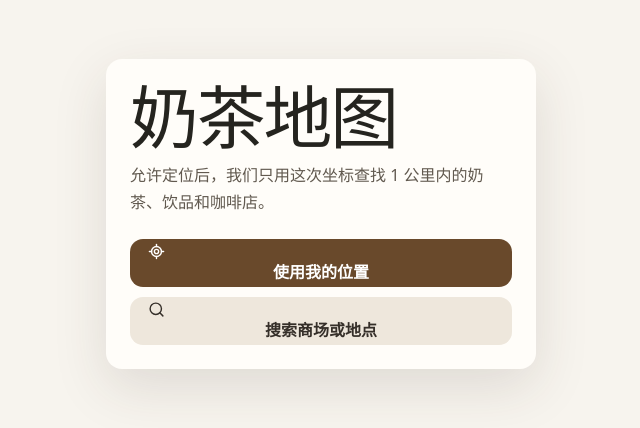
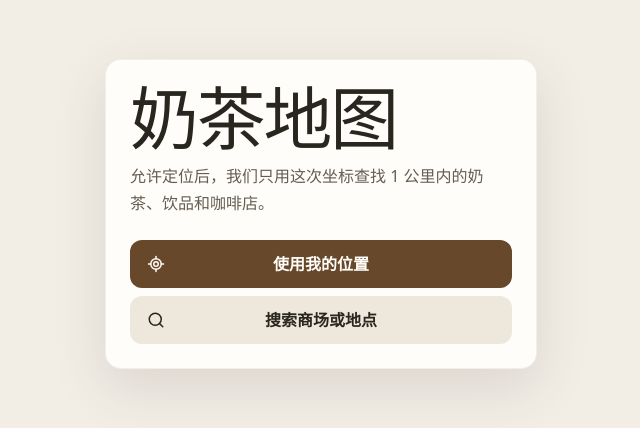
Before and after one commit to Eric-Miao/NaichaMap, a Next.js app: page / in a window 1280 px wide. Shown: the part 186-614 px from the top of the page, without its empty margins (319-959 px from the left). Built offline with nearby package versions, Linux system fonts and the light colour scheme; no server answers.

Commit message:
style(entry): align location and search controls

```diff
--- a/src/app/globals.css
+++ b/src/app/globals.css
@@ -2,8 +2,29 @@
 
 :root {
   color-scheme: light;
-  background: #f7f4ee;
-  color: #25241f;
+  --color-canvas: #f2eee6;
+  --color-surface: #fffdf9;
+  --color-surface-soft: #eee7dc;
+  --color-text: #29251f;
+  --color-muted: #655d53;
+  --color-border: #d4cabd;
+  --color-action: #68482a;
+  --color-action-text: #fffdf9;
+  --color-focus: #31766b;
+  --color-tea: #3f7b68;
+  --color-coffee: #765239;
+  --color-beverage: #c66b3d;
+  --radius-surface: 16px;
+  --radius-control: 12px;
+  --control-height: 48px;
+  --content-rail: 16px;
+  --space-1: 4px;
+  --space-2: 8px;
+  --space-3: 12px;
+  --space-4: 16px;
+  --space-6: 24px;
+  background: var(--color-canvas);
+  color: var(--color-text);
   font-family: ui-sans-serif, system-ui, -apple-system, BlinkMacSystemFont, "Segoe UI", sans-serif;
 }
 
@@ -19,41 +40,6 @@ body {
 
 body {
   min-height: 100svh;
+  background: var(--color-canvas);
+  color: var(--color-text);
 }
-
-.app-shell {
-  display: grid;
-  min-height: 100svh;
-  place-items: center;
-  padding: max(24px, env(safe-area-inset-top)) 20px max(24px, env(safe-area-inset-bottom));
-}
-
-.intro-card {
-  width: min(100%, 420px);
-  border: 1px solid rgb(37 36 31 / 10%);
-  border-radius: 24px;
-  background: rgb(255 255 255 / 78%);
-  padding: 28px;
-  box-shadow: 0 20px 60px rgb(37 36 31 / 8%);
-}
-
-.intro-card h1 {
-  margin: 8px 0 12px;
-  font-size: clamp(2rem, 12vw, 4rem);
-  letter-spacing: -0.06em;
-  line-height: 0.96;
-}
-
-.intro-card p {
-  margin: 0;
-  color: #6e6a5f;
-  line-height: 1.6;
-}
-
-.intro-card .eyebrow {
-  color: #a1492f;
-  font-size: 0.75rem;
-  font-weight: 700;
-  letter-spacing: 0.12em;
-  text-transform: uppercase;
-}
--- a/src/components/experience.module.css
+++ b/src/components/experience.module.css
@@ -1,35 +1,39 @@
-.page { min-height:100svh; background:#eee8dd; color:#29251f; }
-.centered { display:grid; min-height:100svh; place-items:center; padding:max(24px,env(safe-area-inset-top)) 20px max(24px,env(safe-area-inset-bottom)); }
-.panel,.statusCard { width:min(100%,430px); border-radius:16px; background:#fffdf9; padding:24px; box-shadow:0 18px 54px rgb(61 49 37 / 13%); }
+.page { min-height:100svh; background:var(--color-canvas); color:var(--color-text); }
+.centered { display:grid; min-height:100svh; place-items:center; padding:max(var(--space-6),env(safe-area-inset-top)) var(--content-rail) max(var(--space-6),env(safe-area-inset-bottom)); }
+.panel,.statusCard { width:min(100%,432px); border:1px solid rgb(74 59 44 / 7%); border-radius:var(--radius-surface); background:var(--color-surface); padding:var(--space-6); box-shadow:0 18px 54px rgb(61 49 37 / 13%); }
 .panel h1,.panel h2,.statusCard h2 { margin:0; letter-spacing:-.03em; }
 .panel h1 { font-size:clamp(2.4rem,12vw,4.3rem); line-height:.98; }
 .panel h2,.statusCard h2 { font-size:1.3rem; }
-.panel p,.statusCard p { margin:12px 0 0; color:#61594f; line-height:1.65; }
+.panel p,.statusCard p { margin:var(--space-3) 0 0; color:var(--color-muted); line-height:1.65; }
 .statusCard { text-align:center; }
-.actions { display:grid; gap:10px; margin-top:24px; }
-.primary,.secondary,.textButton { min-height:48px; border:0; border-radius:13px; cursor:pointer; font:inherit; font-weight:800; }
-.primary { background:#69492b; color:#fff; padding:0 18px; }
-.secondary { background:#eee7dc; color:#352f29; padding:0 18px; }
-.textButton { background:transparent; color:#69492b; padding:0 10px; }
-.primary svg,.secondary svg { margin-right:7px; vertical-align:-3px; }
-.searchForm { display:grid; grid-template-columns:minmax(0,1fr) auto; gap:8px; margin-top:18px; }
-.input,.textarea,.select { width:100%; min-height:48px; border:1px solid #cfc5b8; border-radius:12px; background:#fff; color:#29251f; padding:11px 13px; font:inherit; }
+.actions { display:grid; gap:var(--space-2); margin-top:var(--space-6); }
+.primary,.secondary,.textButton { min-height:var(--control-height); border:0; border-radius:var(--radius-control); cursor:pointer; font:inherit; font-weight:800; }
+.primary,.secondary { display:inline-grid; place-items:center; padding:0 var(--space-4); }
+.primary { background:var(--color-action); color:var(--color-action-text); }
+.secondary { background:var(--color-surface-soft); color:var(--color-text); }
+.textButton { background:transparent; color:var(--color-action); padding:0 10px; }
+.actionControl { grid-template-columns:20px minmax(0,1fr) 20px; column-gap:var(--space-2); width:100%; }
+.actionIcon,.actionSpacer { display:grid; width:20px; height:20px; place-items:center; }
+.actionLabel { min-width:0; text-align:center; }
+.primary:disabled,.secondary:disabled,.textButton:disabled { cursor:not-allowed; opacity:.55; }
+.searchForm { display:grid; grid-template-columns:minmax(0,1fr) auto; gap:var(--space-2); margin-top:18px; }
+.input,.textarea,.select { width:100%; min-height:var(--control-height); border:1px solid var(--color-border); border-radius:var(--radius-control); background:#fff; color:var(--color-text); padding:11px 13px; font:inherit; }
 .textarea { min-height:112px; resize:vertical; }
-.searchResults { display:grid; gap:8px; margin-top:12px; }
-.result { min-height:56px; border:0; border-radius:13px; background:#f2ece2; color:#29251f; padding:12px 14px; cursor:pointer; font:inherit; text-align:left; }
+.searchResults { display:grid; gap:var(--space-2); margin-top:var(--space-3); }
+.result { min-height:56px; border:0; border-radius:var(--radius-control); background:#f2ece2; color:var(--color-text); padding:var(--space-3) 14px; cursor:pointer; font:inherit; text-align:left; }
 .result strong,.result span { display:block; }
-.result span { margin-top:3px; color:#675e54; font-size:.76rem; }
-.skeleton { height:14px; margin:12px 0; overflow:hidden; border-radius:999px; background:#e8e0d5; }
+.result span { margin-top:3px; color:var(--color-muted); font-size:.76rem; }
+.skeleton { height:14px; margin:var(--space-3) 0; overflow:hidden; border-radius:999px; background:#e8e0d5; }
 .skeleton::after { display:block; width:45%; height:100%; background:linear-gradient(90deg,transparent,rgb(255 255 255 / 75%),transparent); content:""; animation:skeleton 1.4s infinite; }
-.staleBanner { position:fixed; z-index:8; top:max(12px,env(safe-area-inset-top)); right:12px; left:12px; max-width:480px; margin:auto; border-radius:14px; background:#fff4d8; color:#5a431c; padding:12px 16px; box-shadow:0 10px 30px rgb(69 50 24 / 15%); font-size:.78rem; line-height:1.45; }
-.feedbackButton { position:fixed; z-index:7; top:max(82px,calc(env(safe-area-inset-top) + 62px)); right:14px; min-height:44px; border:0; border-radius:999px; background:#fffdf9; color:#40372e; padding:0 14px; box-shadow:0 8px 22px rgb(55 43 31 / 16%); cursor:pointer; font:inherit; font-size:.76rem; font-weight:800; }
-.dialogBackdrop { position:fixed; z-index:30; inset:0; display:grid; place-items:end center; background:rgb(41 37 31 / 44%); padding:16px 16px max(16px,env(safe-area-inset-bottom)); }
-.dialog { width:min(100%,500px); max-height:88svh; overflow-y:auto; border-radius:16px; background:#fffdf9; padding:20px; box-shadow:0 24px 70px rgb(31 26 21 / 30%); }
-.dialogHeader { display:flex; align-items:center; justify-content:space-between; gap:16px; }
+.staleBanner { position:fixed; z-index:8; top:max(var(--space-3),env(safe-area-inset-top)); right:var(--space-3); left:var(--space-3); max-width:480px; margin:auto; border-radius:var(--radius-control); background:#fff4d8; color:#5a431c; padding:var(--space-3) var(--space-4); box-shadow:0 10px 30px rgb(69 50 24 / 15%); font-size:.78rem; line-height:1.45; }
+.feedbackButton { position:fixed; z-index:7; top:max(82px,calc(env(safe-area-inset-top) + 62px)); right:14px; min-height:44px; border:0; border-radius:999px; background:var(--color-surface); color:#40372e; padding:0 14px; box-shadow:0 8px 22px rgb(55 43 31 / 16%); cursor:pointer; font:inherit; font-size:.76rem; font-weight:800; }
+.dialogBackdrop { position:fixed; z-index:30; inset:0; display:grid; place-items:end center; background:rgb(41 37 31 / 44%); padding:var(--space-4) var(--space-4) max(var(--space-4),env(safe-area-inset-bottom)); }
+.dialog { width:min(100%,500px); max-height:88svh; overflow-y:auto; border-radius:var(--radius-surface); background:var(--color-surface); padding:20px; box-shadow:0 24px 70px rgb(31 26 21 / 30%); }
+.dialogHeader { display:flex; align-items:center; justify-content:space-between; gap:var(--space-4); }
 .dialogHeader h2 { margin:0; font-size:1.2rem; }
-.closeButton { min-width:44px; min-height:44px; border:0; border-radius:50%; background:#eee7dc; color:#29251f; cursor:pointer; font:inherit; }
+.closeButton { min-width:44px; min-height:44px; border:0; border-radius:50%; background:var(--color-surface-soft); color:var(--color-text); cursor:pointer; font:inherit; }
 .field { display:grid; gap:7px; margin-top:14px; color:#4c443b; font-size:.8rem; font-weight:750; }
-.formMessage { margin:12px 0 0; border-radius:12px; background:#eee7dc; color:#4e4235; padding:12px 14px; font-size:.8rem; }
-.primary:focus-visible,.secondary:focus-visible,.textButton:focus-visible,.result:focus-visible,.input:focus-visible,.textarea:focus-visible,.select:focus-visible,.feedbackButton:focus-visible,.closeButton:focus-visible { outline:3px solid #3f756d; outline-offset:3px; }
+.formMessage { margin:var(--space-3) 0 0; border-radius:var(--radius-control); background:var(--color-surface-soft); color:#4e4235; padding:var(--space-3) 14px; font-size:.8rem; }
+.primary:focus-visible,.secondary:focus-visible,.textButton:focus-visible,.result:focus-visible,.input:focus-visible,.textarea:focus-visible,.select:focus-visible,.feedbackButton:focus-visible,.closeButton:focus-visible { outline:3px solid var(--color-focus); outline-offset:3px; }
 @keyframes skeleton { from { transform:translateX(-120%); } to { transform:translateX(260%); } }
 @media (prefers-reduced-motion:reduce) { .skeleton::after { animation:none; } }
--- a/src/components/location/location-prompt.tsx
+++ b/src/components/location/location-prompt.tsx
@@ -18,11 +18,15 @@ export function LocationPrompt({ state, onLocate, onSearch }: {
         <h1>奶茶地图</h1>
         <p>{message}</p>
         <div className={styles.actions}>
-          <button type="button" className={styles.primary} onClick={onLocate}>
-            <LocateFixed aria-hidden="true" size={17} />使用我的位置
+          <button type="button" className={`${styles.primary} ${styles.actionControl}`} onClick={onLocate}>
+            <span className={styles.actionIcon} aria-hidden="true"><LocateFixed size={18} /></span>
+            <span className={styles.actionLabel}>使用我的位置</span>
+            <span className={styles.actionSpacer} aria-hidden="true" />
           </button>
-          <button type="button" className={styles.secondary} onClick={onSearch}>
-            <Search aria-hidden="true" size={17} />搜索商场或地点
+          <button type="button" className={`${styles.secondary} ${styles.actionControl}`} onClick={onSearch}>
+            <span className={styles.actionIcon} aria-hidden="true"><Search size={18} /></span>
+            <span className={styles.actionLabel}>搜索商场或地点</span>
+            <span className={styles.actionSpacer} aria-hidden="true" />
           </button>
         </div>
       </section>
```
Also changed, not shown: 2 other files (tests, documents, lock files or other folders).
